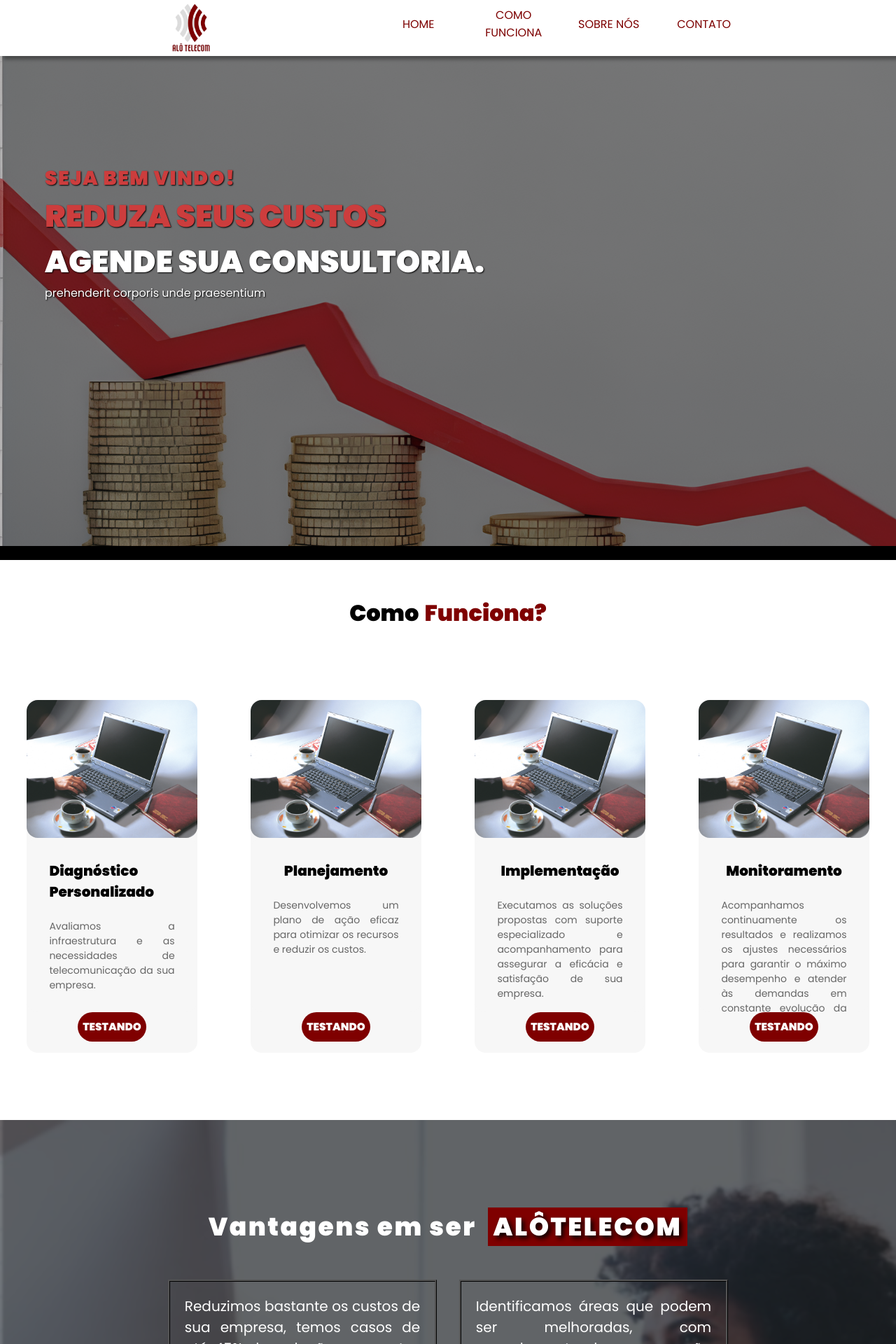
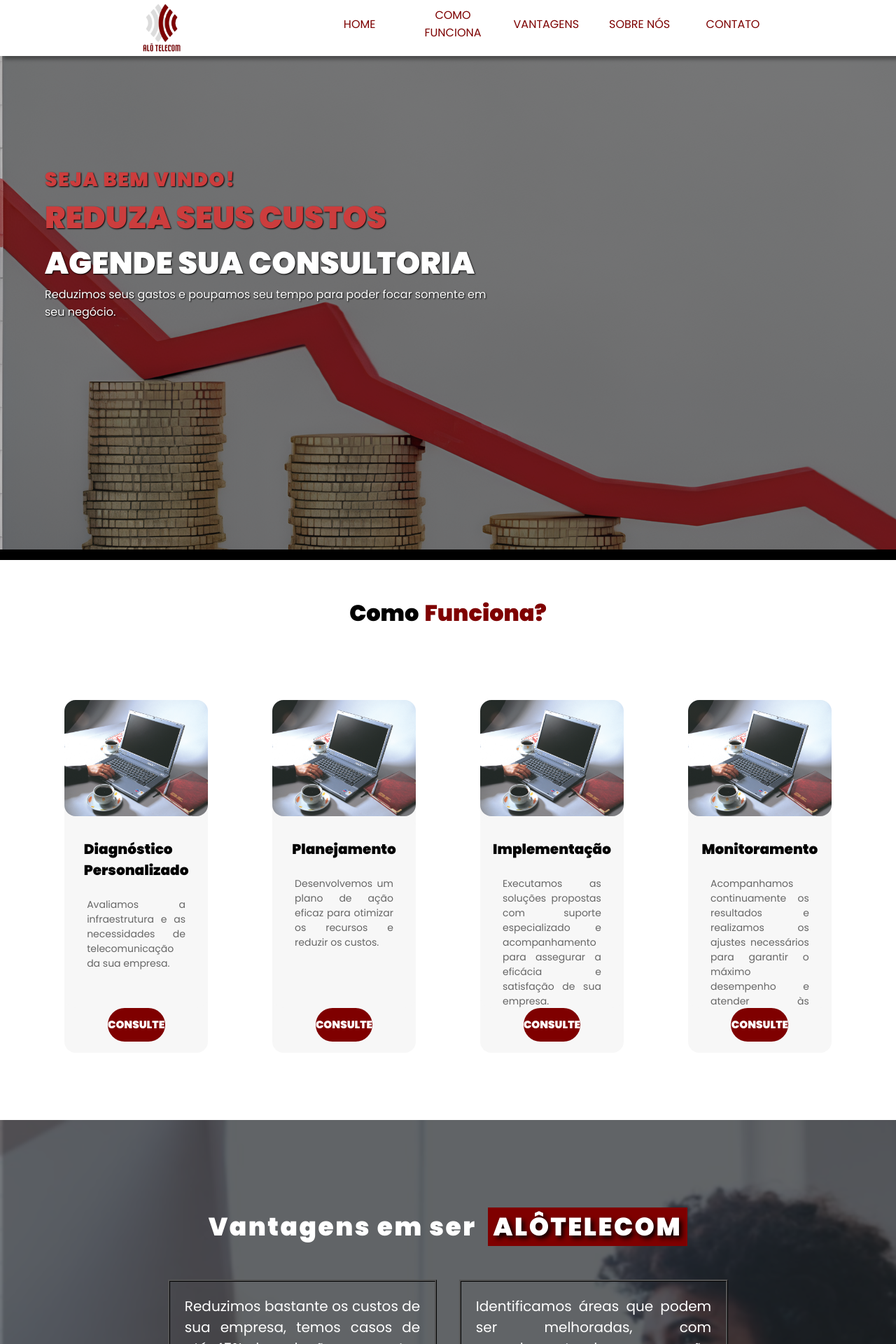
Before and after one commit to MonteiroGabriel15/alotelecom, a React (Create React App) app in the folder alotelecom/: page / in a window 1280 px wide. Shown: the top 1920 px of the page at 70% size. Built offline with nearby package versions, Linux system fonts and the light colour scheme; a web font is replaced by a local one.

Commit message:
finalizações estéticas e botões de navegação já funcionando

```diff
--- a/alotelecom/src/components/micros/containers/index.jsx
+++ b/alotelecom/src/components/micros/containers/index.jsx
@@ -7,7 +7,7 @@ import meeting from "../../../assets/meeting1.jpeg"
 export const WelcomeContainer = () => {
     return(
         <ImgContainer>
-            <TextContainer><h6>Seja bem Vindo!</h6><span>Reduza seus custos</span> <h4>Agende sua consultoria.  </h4> <p>prehenderit corporis unde praesentium </p> </TextContainer>
+            <TextContainer><h6>Seja bem Vindo!</h6><span>Reduza seus custos</span> <h4>Agende sua consultoria</h4> <p>Reduzimos seus gastos e poupamos seu tempo para poder focar somente em seu negócio. </p> </TextContainer>
         </ImgContainer>
     )
 }
@@ -36,7 +36,7 @@ export const HowItWorksContainer = () => {
                             Avaliamos a infraestrutura e as necessidades de telecomunicação da sua empresa.
                         </p>
                 </CardsText>
-                <ButtonCard>TESTANDO</ButtonCard>
+                <ButtonCard>CONSULTE</ButtonCard>
                 </HowItWorksCards>
 
                 <HowItWorksCards>
@@ -50,7 +50,7 @@ export const HowItWorksContainer = () => {
                             Desenvolvemos um plano de ação eficaz para otimizar os recursos e reduzir os custos.
                         </p>
                 </CardsText>
-                <ButtonCard>TESTANDO</ButtonCard>
+                <ButtonCard>CONSULTE</ButtonCard>
                 </HowItWorksCards>
 
                 <HowItWorksCards>
@@ -64,7 +64,7 @@ export const HowItWorksContainer = () => {
                     Executamos as soluções propostas com suporte especializado e acompanhamento para assegurar a eficácia e satisfação de sua empresa.
                     </p>
                 </CardsText>
-                <ButtonCard>TESTANDO</ButtonCard>
+                <ButtonCard>CONSULTE</ButtonCard>
                 </HowItWorksCards>
 
                 <HowItWorksCards>
@@ -78,7 +78,7 @@ export const HowItWorksContainer = () => {
                     Acompanhamos continuamente os resultados e realizamos os ajustes necessários para garantir o máximo desempenho e atender às demandas em constante evolução da sua empresa.
                     </p>
                 </CardsText>
-                <ButtonCard>TESTANDO</ButtonCard>
+                <ButtonCard>CONSULTE</ButtonCard>
                 </HowItWorksCards>
             </HowItWorkCardContainer>
         </CardsContainer>
@@ -120,9 +120,9 @@ export const WhoWeAreContainer = () => {
                 <DescriptionImage src = {meeting} />
                 <DescriptionTextContainer>
                 <h3>Quem somos?</h3>
-                <span>Referência <h1>em consultoria</h1> </span>
-                <p>Lorem ipsum dolor sit amet consectetur, adipisicing elit. Sed commodi est fugit! Voluptates adipisci impedit, ipsum, veniam error ullam explicabo cum soluta incidunt aliquid officiis tempora iusto quos voluptas eveniet.</p>
-                <DescriptionButton>TESTANDO</DescriptionButton>
+                <h1>Referência em </h1> <span>Telecomunicação</span>
+                <p>A AlôTelecom é uma empresa especializada em gestão e consultoria de telecomunicação, visando reduzir os gastos e o tempo que o cliente teria que despender para gerenciar e otimizar suas operações de telecomunicações, permitindo que se concentrem em suas atividades principais.</p>
+                <DescriptionButton>CONSULTE</DescriptionButton>
                 </DescriptionTextContainer>
             </DescriptionContainer>
         </WwaContainer>
--- a/alotelecom/src/components/micros/containers/styles.jsx
+++ b/alotelecom/src/components/micros/containers/styles.jsx
@@ -8,7 +8,7 @@ display: flex;
 width:  100%;
 height: 100vh;
 background-image: url(${coinorginal});
-border-bottom: 20px solid #000;
+border-bottom: 15px solid #000;
 `
 export const TextContainer = styled.div`
 display: flex;
@@ -63,7 +63,7 @@ background-color: #FFF;
 `
 export const HowItWorkCardContainer = styled.div`
 display: flex;
-justify-content: space-around;
+justify-content: space-evenly;
 align-items: center;
 width: 100%;
 height: 100vh;
@@ -72,7 +72,7 @@ export const HowItWorksCards = styled.div`
 display:flex;
 flex-direction: column;
 align-items: center;
-width: 19%;
+width: 16%;
 height: 63vh;
 border-radius: 1rem;
 background-color: #F7F7F7F7;
@@ -244,8 +244,14 @@ display:flex;
 flex-direction: column;
 justify-content: space-evenly;
 width: 90%;
-height: 100%
-text-align: justify;
+height: 100%;
+padding-right: 1.5rem;
+
+h1{
+    font-size: 36px;
+    color: #212529;
+    font-weight: 600;
+}
 
 h3{
     font-size: 15px;
@@ -253,21 +259,20 @@ h3{
     color: #666666;
 }
 
-h1{
-    font-size: 30px;
-    color: #212529;
-  }
+p{
+    font-size: 14px;
+    color: #666666;
+    text-align: justify;
 }
 
-p{
-    font-size: 14 px;
-    color: #666666;
+span{
+    font-size: 36px;
+    color: #7f0000;
+    font-weight: 600;
+    white-space: nowrap;
+
+
 }
-
-    span{
-    font-size: 30px;
-  }
-    }
 `
 
 export const DescriptionButton = styled.button`
--- a/alotelecom/src/components/micros/footer/index.jsx
+++ b/alotelecom/src/components/micros/footer/index.jsx
@@ -7,16 +7,16 @@ export const Footer = () => {
         <FooterContainer>
             <Container>
             <Title>Quem Somos</Title>
-            <p>Lorem ipsum dolor sit amet, consectetur adipisicing elit. Harum rem quia sint saepe nihil distinctio. Ratione omnis culpa quos ad iste voluptate explicabo voluptates facere tempora. Ipsum nesciunt cupiditate vero.</p>
+            <p>A AlôTelecom é uma empresa focada em reduzir gastos e economizar tempo de seus clientes </p>
             </Container>
             <Container>
                 <Title> Institucional </Title>
-                <p> Como Funciona </p>
-                <p>Quem Somos</p>
+                <a href="#how-it-works"> Como Funciona </a>
+                <a href="#about-us">Quem Somos</a>
             </Container>
             <Container>
                 <Title>Contato</Title>
-                <a href = "https://business.whatsapp.com/?lang=pt_BR" target="_blank" rel="noopener noreferrer">+55 32 99999-9999
+                <a href = "https://business.whatsapp.com/?lang=pt_BR" target="_blank" rel="noopener noreferrer">+55 32 3512-5900
                 <IconWpp src = {wpp}/>
                 </a>
             </Container>
--- a/alotelecom/src/components/micros/footer/style.jsx
+++ b/alotelecom/src/components/micros/footer/style.jsx
@@ -16,6 +16,7 @@ flex-direction: column;
 width: 19%;
 height:100%;
 gap: 0.5rem;
+text-align: justify;
 h3{
     color: #fff;
 }
--- a/alotelecom/src/components/micros/header/index.jsx
+++ b/alotelecom/src/components/micros/header/index.jsx
@@ -1,8 +1,12 @@
 import React from "react";
-import { HeaderComponent, HomeButtonComponent, ButtonsContainer, LogoContainer, LogoImage,} from "./style";
+import { HeaderComponent, HomeButtonComponent, ButtonsContainer, LogoContainer, LogoImage } from "./style";
 import imagem1 from '../../../assets/imagem1.png';
 
-const Header = () => {
+const Header = ({ welcomeRef, howItWorksRef, benefitsRef, whoWeAreRef, contactUsRef }) => {
+
+    const scrollToSection = (ref) => {
+        ref.current.scrollIntoView({ behavior: 'smooth' });
+    };
 
     return (
         <HeaderComponent>
@@ -10,19 +14,19 @@ const Header = () => {
                 <LogoImage src={imagem1} alt="logo" />
             </LogoContainer>
             <ButtonsContainer>
-                <HomeButtonComponent>
+                <HomeButtonComponent onClick={() => scrollToSection(welcomeRef)}>
                     HOME
                 </HomeButtonComponent>
-
-                <HomeButtonComponent>
+                <HomeButtonComponent onClick={() => scrollToSection(howItWorksRef)}>
                     COMO FUNCIONA
                 </HomeButtonComponent>
-
-                <HomeButtonComponent>
+                <HomeButtonComponent onClick={() => scrollToSection(benefitsRef)}>
+                    VANTAGENS
+                </HomeButtonComponent>
+                <HomeButtonComponent onClick={() => scrollToSection(whoWeAreRef)}>
                     SOBRE NÓS
                 </HomeButtonComponent>
-
-                <HomeButtonComponent>
+                <HomeButtonComponent onClick={() => scrollToSection(contactUsRef)}>
                     CONTATO
                 </HomeButtonComponent>
             </ButtonsContainer>
--- a/alotelecom/src/components/micros/header/style.jsx
+++ b/alotelecom/src/components/micros/header/style.jsx
@@ -23,7 +23,7 @@ export const ButtonsContainer = styled.div`
     flex-direction: row;
     justify-content: space-evenly;
     align-items: center;
-    width: 40vw;
+    width: 50vw;
     height: 10vh;
     background-color: #FFFFFF;
     padding-bottom: 0.75rem;
@@ -31,7 +31,7 @@ export const ButtonsContainer = styled.div`
 `;
 
 export const HomeButtonComponent = styled.button`
-    width: 22%;
+    width: 15%;
     height: 10vh;
     background-color: #FFFFFF;
     color: #7D0100;
--- a/alotelecom/src/components/pages/home/index.jsx
+++ b/alotelecom/src/components/pages/home/index.jsx
@@ -1,30 +1,43 @@
-import React from "react";
+import React, { useRef } from "react";
 import Header from "../../micros/header";
 import { HomeContainer } from "./styles";
 import { WelcomeContainer, HowItWorksContainer, BenefitsContainer, WhoWeAreContainer, ContactUsContainer } from "../../micros/containers";
 import { Footer } from "../../micros/footer";
 
 const Home = () => {
-    return(
-    <HomeContainer>
-        <Header/>
-            <WelcomeContainer>
-            </WelcomeContainer>
+    const welcomeRef = useRef(null);
+    const howItWorksRef = useRef(null);
+    const benefitsRef = useRef(null);
+    const whoWeAreRef = useRef(null);
+    const contactUsRef = useRef(null);
 
-            <HowItWorksContainer>
-            </HowItWorksContainer>
-
-            <BenefitsContainer>
-            </BenefitsContainer>
-
-            <WhoWeAreContainer>
-            </WhoWeAreContainer>
-
-            <ContactUsContainer>
-            </ContactUsContainer>
-        <Footer/>
-    </HomeContainer>
-    )
+    return (
+        <HomeContainer>
+            <Header
+                welcomeRef={welcomeRef}
+                howItWorksRef={howItWorksRef}
+                benefitsRef={benefitsRef}
+                whoWeAreRef={whoWeAreRef}
+                contactUsRef={contactUsRef}
+            />
+            <div  ref={welcomeRef}>
+                <WelcomeContainer />
+            </div>
+            <div id="how-it-works"  ref={howItWorksRef}>
+                <HowItWorksContainer />
+            </div>
+            <div ref={benefitsRef}>
+                <BenefitsContainer />
+            </div>
+            <div id="about-us" ref={whoWeAreRef}>
+                <WhoWeAreContainer />
+            </div>
+            <div ref={contactUsRef}>
+                <ContactUsContainer />
+            </div>
+            <Footer />
+        </HomeContainer>
+    );
 }
 
 export default Home;
```
